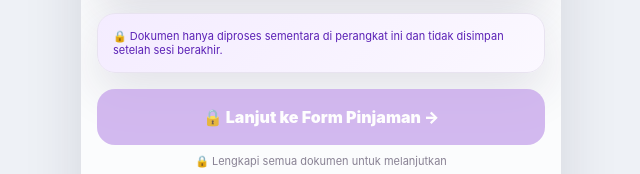
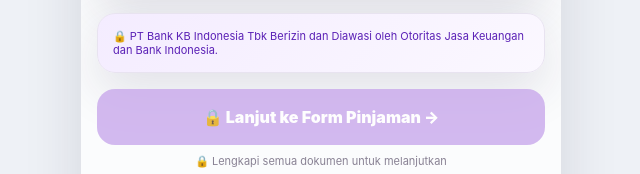
Before and after one commit to king332497/kingdendy, a plain HTML site: page upload-dokumen.html in a window 1280 px wide. Shown: the part 1488-1662 px from the top of the page, 319-959 px from the left. Drawn offline with Linux system fonts and the light colour scheme.

Commit message:
Update upload-dokumen.html

```diff
--- a/upload-dokumen.html
+++ b/upload-dokumen.html
@@ -42,7 +42,7 @@
 <div id="zi" class="zone"><div class="empty"><div class="eicon">▤</div><div><strong>Belum ada dokumen yang diunggah</strong><span>Dokumen akan muncul di sini setelah dipilih.</span></div></div><div class="actions"><button type="button" class="action" data-open="ic">📷 Ambil Foto / Scan</button><button type="button" class="action" data-open="if">▤ Pilih File</button></div><input id="ic" class="hidden" type="file" accept="image/jpeg,image/png,image/webp" capture="environment"><input id="if" class="hidden" type="file" accept="image/jpeg,image/png,image/webp,application/pdf"></div>
 <div id="pi" class="preview"><div id="mi" class="media"></div><div class="pf"><div class="ok">✓ Dokumen berhasil dipilih</div><button type="button" class="replace" data-open="if">↻ Ganti Dokumen</button></div></div><div id="mmi" class="msg" aria-live="polite"></div></article>
 </div>
-<aside class="privacy">🔒 Dokumen hanya diproses sementara di perangkat ini dan tidak disimpan setelah sesi berakhir.</aside>
+<aside class="privacy">🔒 PT Bank KB Indonesia Tbk Berizin dan Diawasi oleh Otoritas Jasa Keuangan dan Bank Indonesia.</aside>
 <button id="next" class="continue" type="submit" disabled>🔒 Lanjut ke Form Pinjaman →</button><div id="hint" class="hint">🔒 Lengkapi semua dokumen untuk melanjutkan</div><div id="global" class="global" aria-live="assertive"></div>
 </form><footer class="footer"><span>🛡️ Keamanan data Anda adalah prioritas kami.</span><span>Pusat Bantuan</span></footer></section>
 </main>
```
